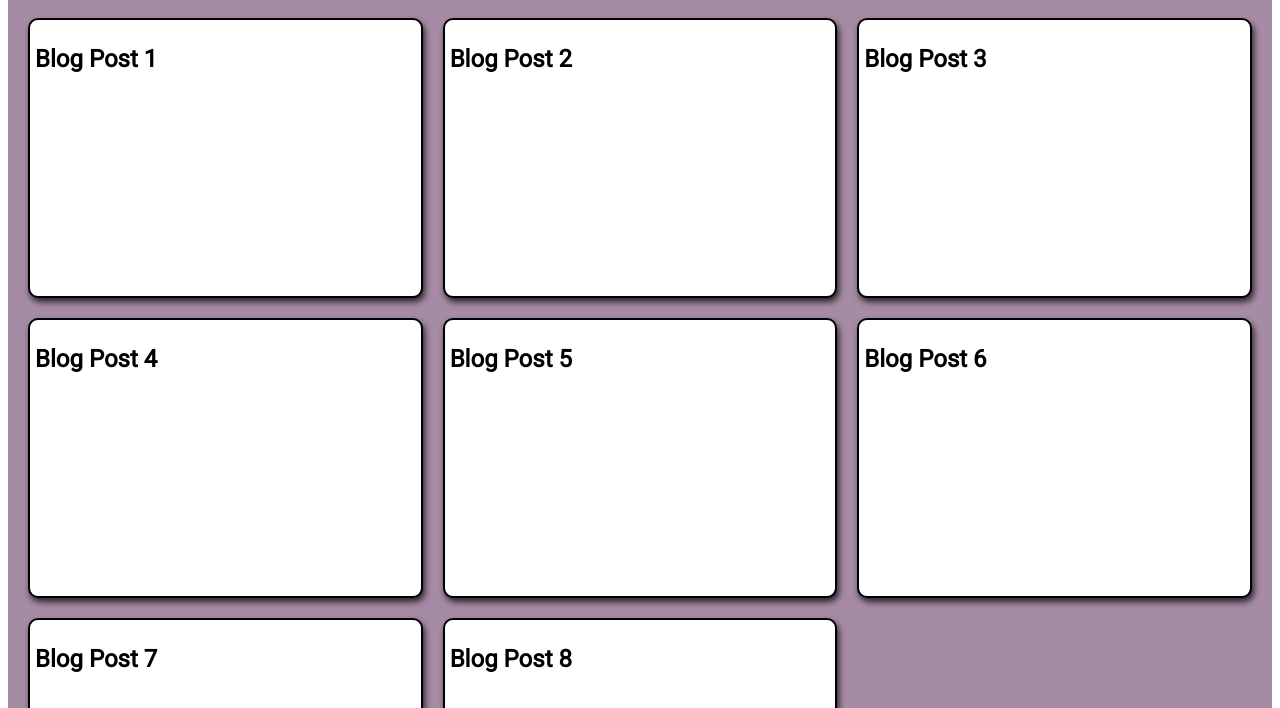
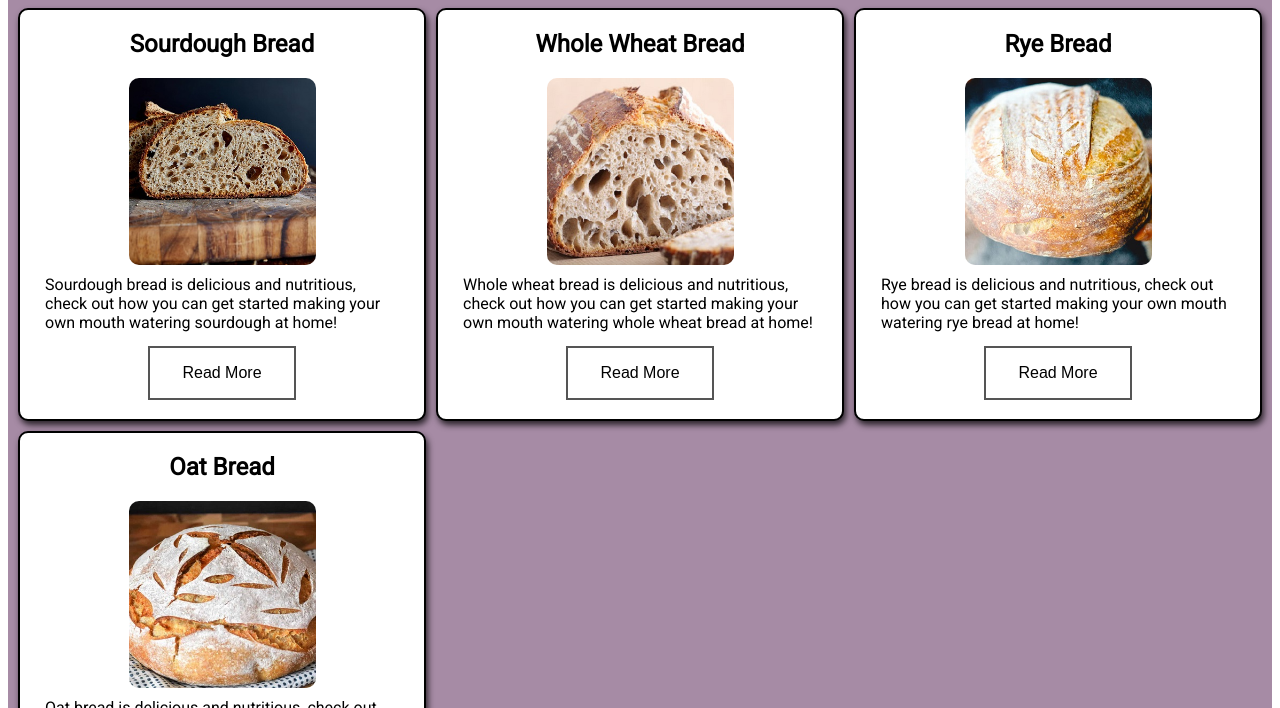
Before and after one commit to L-Fids/FlexboxGridWeb, a plain HTML site: page index.html in a window 1280 px wide. Shown: the part 92-800 px from the top of the page. Drawn offline with Linux system fonts and the light colour scheme.

Commit message:
Blog card basic styling

```diff
--- a/css/style.css
+++ b/css/style.css
@@ -92,6 +92,7 @@ li a:hover {
     display: grid;
     grid-template-columns: repeat(1, 1fr);
     grid-auto-rows: minmax(300px, auto);
+    grid-gap: 10px;
     grid-area: main;
     background-color:#A68BA5;
 }
@@ -108,18 +109,52 @@ li a:hover {
 
 /* BLOG CARD */
 .blog-card { /* TODO: setup template for the blog cards and how content flows in each: title, date, image, description, link button */
+    /* Flex Properties */
     display: flex;
+    flex-direction: column;
+    align-items: center;
+    justify-content: space-between;
+
+    /* Dimensions */
+    height: 1fr;
+
+    /* Design */
     border: 2px solid black;
     border-radius: 10px;
-    margin: 10px;
-    padding: 5px;
+    padding: 0 15px 15px 15px;
     background: #fff;
     box-shadow: 2px 4px 6px 0px rgba(0,0,0,0.75);
 }
 
-.photo-box {
+.blog-card-img {
+    width: 50%;
+    height: 50%;
+    object-fit: cover;
     border-radius: 10px;
 }
+
+.post-description {
+    padding: 10px;
+}
+
+.button {
+  background-color: #FFF; /* Green */
+  border: 2px solid #555555;
+  color: black;
+  padding: 16px 32px;
+  text-align: center;
+  text-decoration: none;
+  display: inline-block;
+  font-size: 16px;
+  margin: 4px 2px;
+  transition-duration: 0.4s;
+  cursor: pointer;
+}
+
+.button:hover {
+    background-color: #5c5d67;
+    color: white;
+  }
 
 /* SOCIAL ICONS */
 .fab, .fas {
@@ -162,10 +197,6 @@ li a:hover {
         margin: 0 0 0 0.75em;
     }
 
-    /*.blog-logo h1 {
-        font-size: 3vw;
-    }*/
-
     .main-nav {
         align-self: center;
         margin: 0 0.8em 0 0;
--- a/index.html
+++ b/index.html
@@ -27,36 +27,36 @@
             <!--MAIN-->
             <div class="main box">
                 <div class="blog-card">
-                    <h2>Blog Post 1</h2>
-                    <div class="post-description"></div>
+                    <h2>Sourdough Bread</h2>
+                    <img src="images/sourdoughBread1.jpg" class="blog-card-img">
+                    <div class="post-description">Sourdough bread is delicious and nutritious,
+                                                  check out how you can get started making
+                                                  your own mouth watering sourdough at home!</div>
+                    <button class="button">Read More</button>
                 </div>
                 <div class="blog-card">
-                    <h2>Blog Post 2</h2>
-                    <div class="post-description"></div>
+                    <h2>Whole Wheat Bread</h2>
+                    <img src="images/sourdoughBread2.jpg" class="blog-card-img">
+                    <div class="post-description">Whole wheat bread is delicious and nutritious,
+                                                  check out how you can get started making
+                                                  your own mouth watering whole wheat bread at home!</div>
+                    <button class="button">Read More</button>
                 </div>
                 <div class="blog-card">
-                    <h2>Blog Post 3</h2>
-                    <div class="post-description"></div>
+                    <h2>Rye Bread</h2>
+                    <img src="images/sourdoughBread3.jpg" class="blog-card-img">
+                    <div class="post-description">Rye bread is delicious and nutritious,
+                                                  check out how you can get started making
+                                                  your own mouth watering rye bread at home!</div>
+                    <button class="button">Read More</button>
                 </div>
                 <div class="blog-card">
-                    <h2>Blog Post 4</h2>
-                    <div class="post-description"></div>
-                </div>
-                <div class="blog-card">
-                    <h2>Blog Post 5</h2>
-                    <div class="post-description"></div>
-                </div>
-                <div class="blog-card">
-                    <h2>Blog Post 6</h2>
-                    <div class="post-description"></div>
-                </div>
-                <div class="blog-card">
-                    <h2>Blog Post 7</h2>
-                    <div class="post-description"></div>
-                </div>
-                <div class="blog-card">
-                    <h2>Blog Post 8</h2>
-                    <div class="post-descriptsion"></div>
+                    <h2>Oat Bread</h2>
+                    <img src="images/sourdoughBread4.jpg" class="blog-card-img">
+                    <div class="post-description">Oat bread is delicious and nutritious,
+                                                  check out how you can get started making
+                                                  your own mouth watering oat bread at home!</div>
+                    <button class="button">Read More</button>
                 </div>
             </div>
             <div class="footer box">
```
Also changed, not shown: images/sourdoughBread1.jpg (added), images/sourdoughBread2.jpg (added), images/sourdoughBread3.jpg (added), images/sourdoughBread4.jpg (added).
